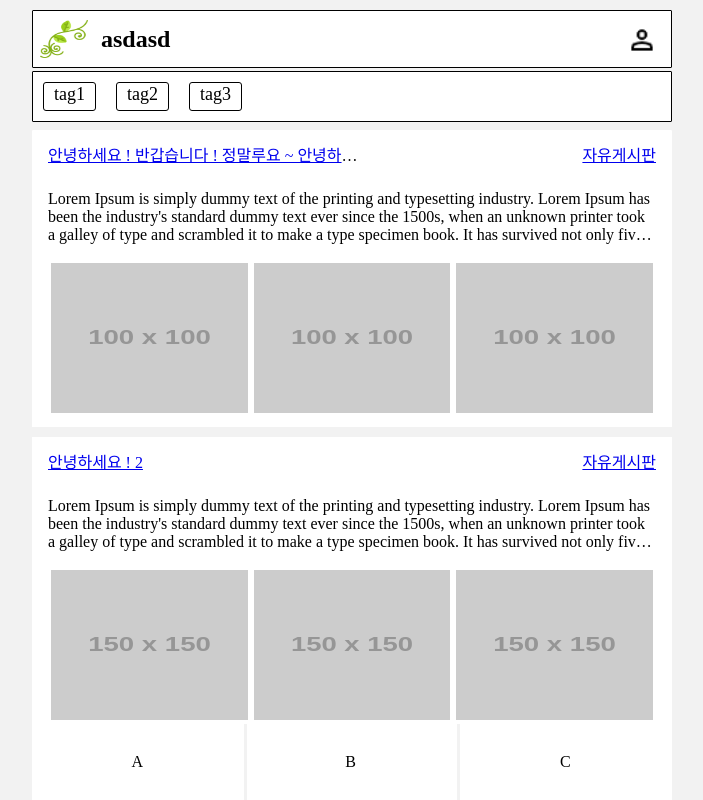
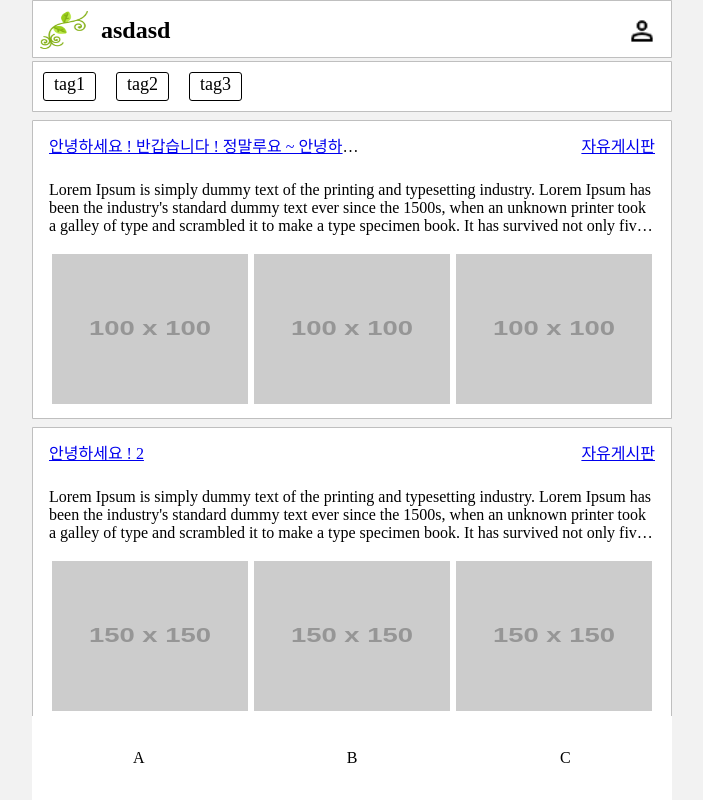
Before and after one commit to Ohdongchi/dayouki, a React (Create React App) app: page / in a window 1280 px wide. Shown: the whole page, without its empty margins (288-991 px from the left). Built offline with nearby package versions, Linux system fonts and the light colour scheme.

Commit message:
메인페이지 구조 다시 짜기

```diff
--- a/src/App.scss
+++ b/src/App.scss
@@ -4,10 +4,16 @@
   box-sizing: border-box;
 }
 
+html,
+body {
+  height: 100%;
+  overflow: auto;
+}
+
 .background {
   position: fixed;
   width: 100%;
-  height: 100vh;
+  height: 100%;
   background-color: #f2f2f2;
   top: 0;
   left: 0;
@@ -15,10 +21,13 @@
 }
 .contents {
   width: 640px;
-  height: 100vh;
-  left:0;
-  right:0;
-  margin: 10px auto;
+  height: 100%;
+
+  top: 0;
+  left: 0;
+  right: 0;
+  bottom: 0;
+  margin: auto;
   min-width: 360px;
   border-radius: 5px;
   z-index: 1;
--- a/src/App.tsx
+++ b/src/App.tsx
@@ -1,4 +1,3 @@
-import React from "react";
 import Header from "./components/headers/Header";
 
 import "./App.scss";
@@ -6,13 +5,13 @@ import Navigator from "./components/nav/Navigator";
 
 import { Route, Routes } from "react-router";
 
-import Section from "./components/main/Section";
 import Footer from "./components/footer/Footer";
+import Section from "./components/section/Section";
 
 function App() {
   return (
     <>
-      <div className="background">
+      <div className="background"></div>
       <div className="contents">
         <Header />
         <Navigator />
@@ -21,7 +20,6 @@ function App() {
         </Routes>
         <Footer />
       </div>
-      </div>
     </>
   );
 }
--- a/src/components/Section/Section.tsx
+++ b/src/components/Section/Section.tsx
@@ -1,12 +1,13 @@
-import React from "react";
 import Card from "../card/Card";
-import Footer from "../footer/Footer";
+import "./style/Section.scss";
 
 const Section = () => {
   return (
-    <div>
+    <div className="section">
       <Card />
-      // modal
+      {/* <Modal>
+        <PostDetail />
+      </Modal> */}
     </div>
   );
 };
--- a/src/components/Section/style/Card.scss
+++ /dev/null
@@ -1,15 +0,0 @@
-.card-container {
-  width: 100%;
-  height: 75vh;
-  margin-top: 15px;
-  overflow-y: scroll;
-  &::-webkit-scrollbar {
-    display: none;
-  }
-  .card-box {
-    width: 100%;
-    height: 320px;
-    margin-top: 1px;
-    background-color: #fff;
-  }
-}
--- a/src/components/Section/style/Section.scss
+++ b/src/components/Section/style/Section.scss
@@ -0,0 +1,3 @@
+.section {
+  height: 100%;
+}
--- a/src/components/card/style/Card.scss
+++ b/src/components/card/style/Card.scss
@@ -2,11 +2,12 @@ $card-in-padding-size: 12px 16px;
 
 .card-container {
   width: 100%;
-  height: 75vh;
+  height: 100%;
   margin-top: 8px;
+  margin-bottom: 5px;
   overflow-y: scroll;
-  // border: 1px solid rgba(0, 0, 0, 0.25);
   border-radius: 1px;
+  overscroll-behavior-y: contain;
   &::-webkit-scrollbar {
     display: none;
   }
@@ -14,9 +15,11 @@ $card-in-padding-size: 12px 16px;
     width: 100%;
     min-height: 37vh;
     max-height: 58vh;
-    margin-top: 10px;
+    margin-top: 8px;
     background-color: #fff;
     font-size: 16px;
+    border: 1px solid rgba(0, 0, 0, 0.25);
+    border-radius: 1px;
     & > * {
       padding: $card-in-padding-size;
     }
--- a/src/components/footer/style/footer.scss
+++ b/src/components/footer/style/footer.scss
@@ -1,12 +1,13 @@
 .footer-container {
   display: block;
-  position: fixed;
   width: 640px;
-  height: 9.5vh;
-  line-height: 9.5vh;
+  height: 84px;
+  line-height: 84px;
+  position: sticky;
+  background-color: #fff;
   bottom: 0;
-  background-color: #fff;
-
+  margin: 0;
+  padding: 0;
   .footer-box {
     display: grid;
     grid-template-columns: repeat(3, 1fr);
@@ -21,10 +22,9 @@
 
     div {
       width: 100%;
-      height:inherit;
+      height: inherit;
       line-height: inherit;
       text-align: center;
-      border-right: 3px solid  #f2f2f2;
       box-sizing: content-box;
       &:last-child {
         border: none;
--- a/src/components/headers/style/header.scss
+++ b/src/components/headers/style/header.scss
@@ -1,7 +1,13 @@
 .header-container {
   width: 100%;
+  height: 58px;
+  line-height: 58px;
+  position: sticky;
+  top: 0;
   background-color: #fff;
-}
+
+  border: 1px solid rgba(0, 0, 0, 0.25);
+  border-radius: 1px;
   .header-box {
     display: flex;
     flex-direction: row;
@@ -9,10 +15,6 @@
     justify-content: space-between;
     align-items: center;
     width: 100%;
-  height: 58px;
-  line-height: 58px;
-  border: 1px solid black;
-  border-radius: 1px;
 
     span:first-child {
       display: flex;
@@ -49,3 +51,4 @@
       }
     }
   }
+}
--- a/src/components/main/Section.tsx
+++ /dev/null
@@ -1,17 +0,0 @@
-import React from "react";
-import Card from "../card/Card";
-import Modal from "../_modal/Modal";
-import PostDetail from "../post/PostDetail";
-
-const Section = () => {
-  return (
-    <div className="section">
-      <Card />
-      {/* <Modal>
-        <PostDetail />
-      </Modal> */}
-    </div>
-  );
-};
-
-export default Section;
--- a/src/components/nav/style/Navigator.scss
+++ b/src/components/nav/style/Navigator.scss
@@ -3,7 +3,7 @@
   display: block;
   margin-top: 3px;
   padding: 10px 0;
-  border: 1px solid black;
+  border: 1px solid rgba(0, 0, 0, 0.25);
   border-radius: 1px;
   background-color: #fff;
 
```
Also changed, not shown: src/components/main/style/Section.scss (deleted). Lines whose indentation alone changed are shown as unchanged.
